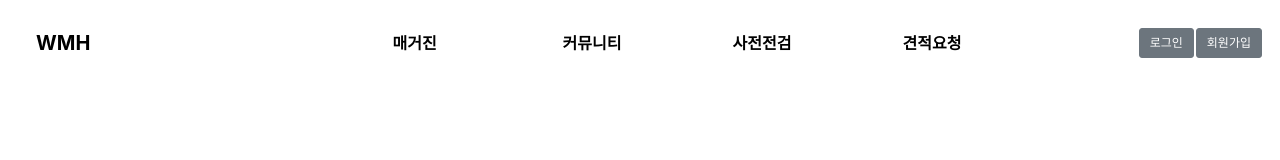
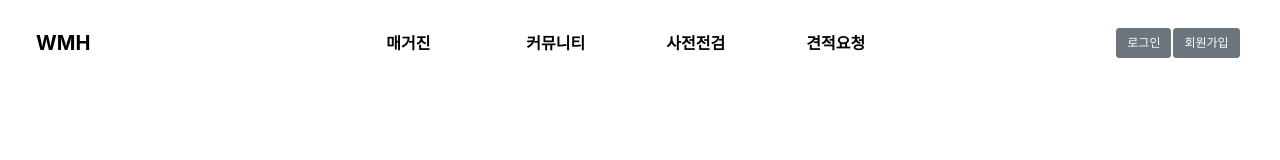
Before and after one commit to guswkpro/welcomemyhome, a website: page views/main.html in a window 1280 px wide. Shown: the top 160 px of the page. Drawn offline with nearby package versions, Linux system fonts and the light colour scheme.

Commit message:
create navfixed

```diff
--- a/views/css/nav.css
+++ b/views/css/nav.css
@@ -1,3 +1,7 @@
+.nav {
+  position:absolute;
+}
+
 /* WMH 로고 */
 .nav-logo{
   font-weight: bolder;
@@ -11,21 +15,34 @@
 
 
 /* login, signup 버튼*/
-.nav-button {
-  margin-right : 2px;
+.nav-button-signup {
+  position:relative;
+  margin : 0 0 0 2px;
   padding: 5px 10px;
 	font-size: 12px;
 	line-height: 1.5;
 	border-radius: 3px;
 }
 
+.nav-button-login {
+  position:relative;
+  margin : 0 0 0 240px;
+  padding: 5px 10px;
+	font-size: 12px;
+	line-height: 1.5;
+	border-radius: 3px;
+}
+
+
 /* nav menu 간격*/
 .nav-ul {
-  margin-left : auto;
+  position:relative;
+  margin-left : 190px;
 }
 
 .nav-li {
-  margin-left: 100px;
+  position: relative;
+  margin-left: 70px;
   width : 70px;
 }
 
@@ -34,6 +51,7 @@
   position: fixed;
   top: 0px;
 }
+
 
 /* nav menu 선택 시 밑줄 */
 .nav-a-text3 {
@@ -67,3 +85,7 @@
   width : 64px;
   border-bottom : 1px solid #bcbcbc;
 }
+
+.jbContent {
+  height: 2000px;
+}
--- a/views/main.html
+++ b/views/main.html
@@ -9,43 +9,56 @@
   <meta name="description" content="">
   <meta name="author" content="">
 
+  <script src="http://code.jquery.com/jquery-3.1.0.min.js"></script>
+
   <!-- Bootstrap CSS -->
-    <link rel="stylesheet" href="https://maxcdn.bootstrapcdn.com/bootstrap/4.0.0/css/bootstrap.min.css" integrity="sha384-Gn5384xqQ1aoWXA+058RXPxPg6fy4IWvTNh0E263XmFcJlSAwiGgFAW/dAiS6JXm"
-        crossorigin="anonymous">
+  <link rel="stylesheet" href="https://maxcdn.bootstrapcdn.com/bootstrap/4.0.0/css/bootstrap.min.css" integrity="sha384-Gn5384xqQ1aoWXA+058RXPxPg6fy4IWvTNh0E263XmFcJlSAwiGgFAW/dAiS6JXm" crossorigin="anonymous">
   <link rel="stylesheet" type="text/css" href="/css/nav.css" />
 
   <title>놀러와 마이홈</title>
 </head>
 
-<body cellpadding="0" cellspacing="0" marginleft="0" margintop="0" width="100%" height="100%">
-
-    <nav id="navbar" class="navbar navbar-expand-lg">
+<body class="wrapper" cellpadding="0" cellspacing="0" marginleft="0" margintop="0" width="100%" height="100%">
+  <script type="text/javascript">
+    $(document).ready(function() {
+      var jbOffset = $('#navbar').offset();
+      $(window).scroll(function() {
+        if ($(document).scrollTop() > jbOffset.top) {
+          $('#navbar').addClass('navFixed');
+        } else {
+          $('#navbar').removeClass('navFixed');
+        }
+      });
+    });
+  </script>
+  <nav id="navbar" class="navbar navbar-expand-lg nav">
     <a class="navbar-brand nav-logo" href = 'http://13.124.196.226:3000/'>WMH</a>
 
     <div class="collapse navbar-collapse">
       <ul class="navbar-nav mr-auto nav-ul">
         <li class="nav-item nav-li">
-                    <a class="nav-a-text3" href = 'http://13.124.196.226:3000/'>매거진</a>
+          <a class="nav-a-text3" href = 'http://13.124.196.226:3000/magazines'>매거진</a>
         </li>
         <li class="nav-item nav-li">
-                    <a class="nav-a-text4" href = 'http://13.124.196.226:3000/'>커뮤니티</a>
+          <a class="nav-a-text4" href = 'http://13.124.196.226:3000/talks'>커뮤니티</a>
         </li>
         <li class="nav-item nav-li">
           <a class="nav-a-text4" href = 'http://13.124.196.226:3000/'>사전전검</a>
         </li>
         <li class="nav-item nav-li">
-                    <a class="nav-a-text4" href = 'http://13.124.196.226:3000/'>견적요청</a>
+          <a class="nav-a-text4" href = 'http://13.124.196.226:3000/estimate'>견적요청</a>
         </li>
       </ul>
       <form class="form-inline my-lg-0">
-                <button id="login_button" class="btn btn-secondary my-sm-0 nav-button" onclick="location.href = 'http://13.124.196.226:3000/login'"
+        <button id="login_button" class="btn btn-secondary my-sm-0 nav-button-login" onclick="location.href = 'http://13.124.196.226:3000/login'"
                     type="button">로그인</button>
-                <button id="signup_button" class="btn btn-secondary my-sm-0 nav-button" onclick="location.href = 'http://13.124.196.226:3000/signup'"
+        <button id="signup_button" class="btn btn-secondary my-sm-0 nav-button-signup" onclick="location.href = 'http://13.124.196.226:3000/signup'"
                     type="button">회원가입</button>
       </form>
     </div>
   </nav>
-
+  <div class="jbContent">
+  </div>
 </body>
 
 </html>
```
Also changed, not shown: views/js/main.js (deleted, +0 -11 lines). Lines whose indentation alone changed are shown as unchanged.
